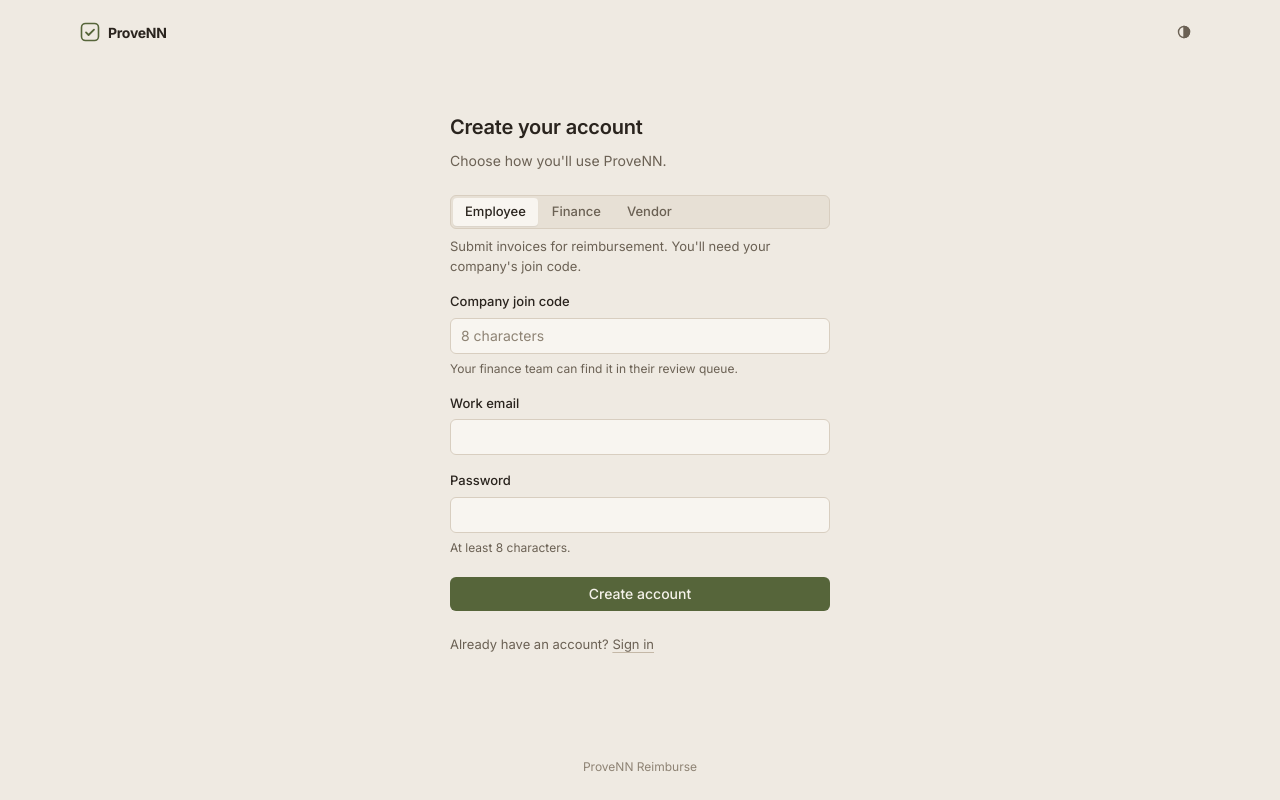
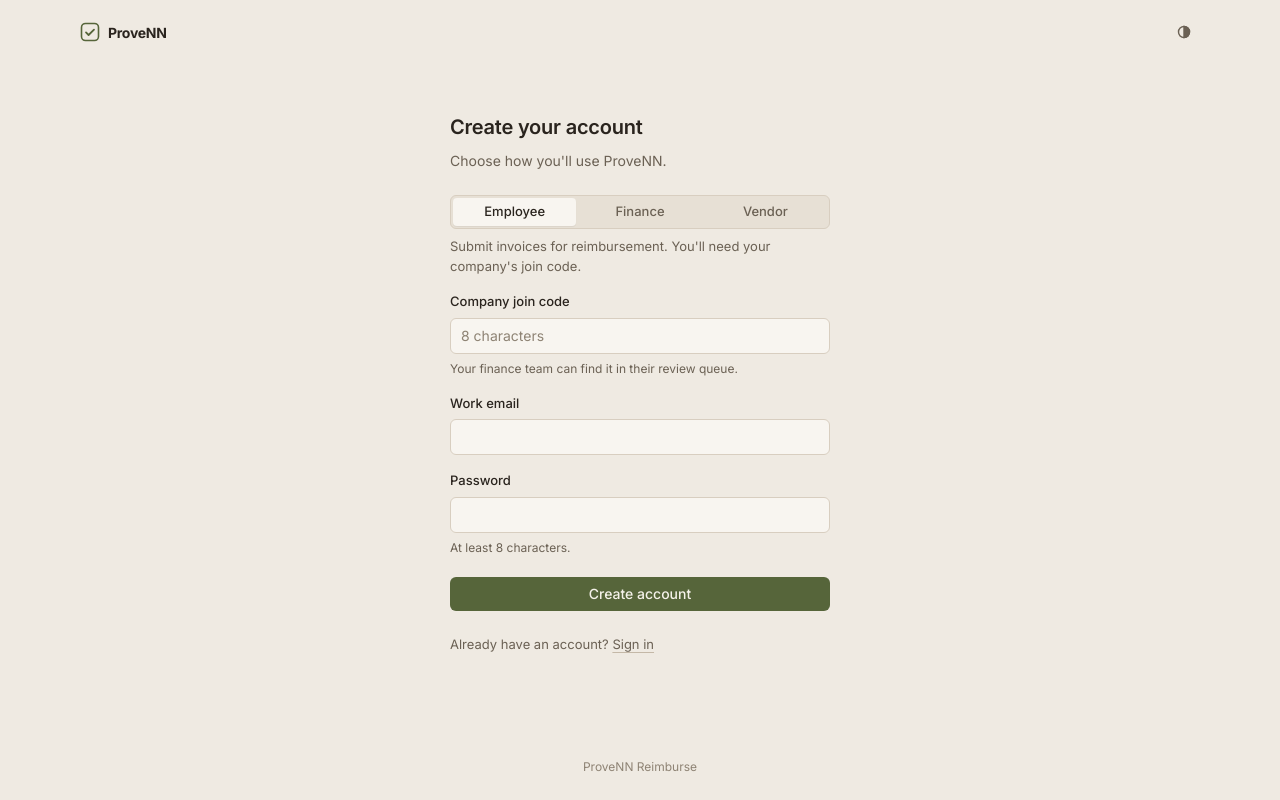
Before and after one commit to kaffie-1517/provenn-reimburse, a Next.js app in the folder web/: page /register in a window 1280 px wide. Built offline with nearby package versions, Linux system fonts and the light colour scheme; no server answers.

Commit message:
Fix issue form overflow and full-width role picker

```diff
--- a/web/app/provider/provider.module.css
+++ b/web/app/provider/provider.module.css
@@ -6,6 +6,7 @@
 }
 
 .panel {
+  min-width: 0;
   position: sticky;
   top: calc(52px + var(--s-6));
   border: 1px solid var(--line);
@@ -21,12 +22,14 @@
 
 .form {
   display: grid;
+  /* minmax(0, …) so a long file name can't widen the column past the panel */
+  grid-template-columns: minmax(0, 1fr);
   gap: var(--s-4);
 }
 
 .amountRow {
   display: grid;
-  grid-template-columns: 1fr 96px;
+  grid-template-columns: minmax(0, 1fr) 96px;
   gap: var(--s-2);
   align-items: start;
 }
--- a/web/app/register/page.tsx
+++ b/web/app/register/page.tsx
@@ -82,6 +82,7 @@ export default function RegisterPage() {
 
           <form className={s.form} onSubmit={submit}>
             <Segmented
+              fill
               label="Account type"
               value={role}
               options={ROLES.map(({ value, label }) => ({ value, label }))}
--- a/web/components/file-drop.module.css
+++ b/web/components/file-drop.module.css
@@ -1,6 +1,8 @@
 .field {
   display: grid;
+  grid-template-columns: minmax(0, 1fr);
   gap: 6px;
+  min-width: 0;
 }
 
 .label {
@@ -9,6 +11,7 @@
 }
 
 .zone {
+  min-width: 0;
   border: 1px dashed var(--line-strong);
   border-radius: var(--r-md);
   background: var(--surface);
--- a/web/components/ui.module.css
+++ b/web/components/ui.module.css
@@ -295,6 +295,16 @@
   border: 1px solid var(--line);
 }
 
+.fill {
+  display: grid;
+  grid-auto-flow: column;
+  grid-auto-columns: minmax(0, 1fr);
+}
+
+.fill .segment {
+  justify-content: center;
+}
+
 .segment {
   height: 28px;
   padding: 0 var(--s-3);
@@ -313,8 +323,9 @@
     color var(--dur) var(--ease);
 }
 
-.segment:hover {
+.segment:hover:not([aria-checked="true"]):not([aria-pressed="true"]) {
   color: var(--text);
+  background: color-mix(in srgb, var(--surface) 45%, transparent);
 }
 
 .segment[aria-checked="true"],
--- a/web/components/ui.tsx
+++ b/web/components/ui.tsx
@@ -188,14 +188,17 @@ export function Segmented<T extends string>({
   value,
   options,
   onChange,
+  fill,
 }: {
   label: string;
   value: T;
   options: { value: T; label: string; count?: number }[];
   onChange: (v: T) => void;
+  /** Stretch to the container with equal-width segments. */
+  fill?: boolean;
 }) {
   return (
-    <div className={s.segmented} role="radiogroup" aria-label={label}>
+    <div className={cx(s.segmented, fill && s.fill)} role="radiogroup" aria-label={label}>
       {options.map((o) => (
         <button
           key={o.value}
```
